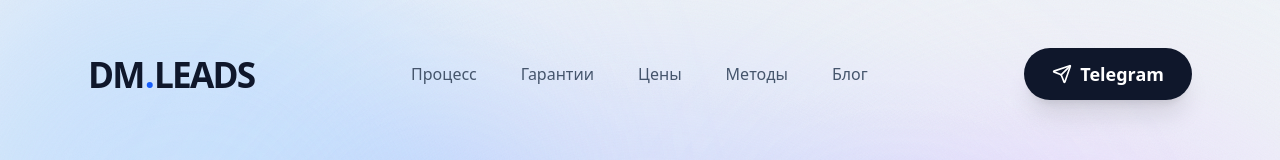
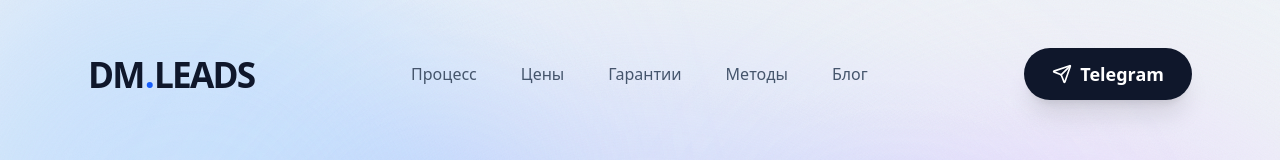
Before and after one commit to Maksimka7878/dmlead, a React (Vite) app: page / in a window 1280 px wide. Shown: the top 160 px of the page. Built offline with nearby package versions, Linux system fonts and the light colour scheme.

Commit message:
Reorder navigation to match homepage sections and integrate Blog link

```diff
--- a/components/Layout.tsx
+++ b/components/Layout.tsx
@@ -151,21 +151,32 @@ const Layout = () => {
 
                         {/* Desktop Links */}
                         <div className={`hidden md:flex items-center space-x-1 text-base font-semibold text-slate-600 ${scrolled ? 'mx-4' : 'mx-auto'}`}>
-                            {['Процесс', 'Гарантии', 'Цены', 'Методы'].map((item) => {
-                                const id = item === 'Цены' ? 'pricing' : item === 'Гарантии' ? 'guarantee' : item === 'Методы' ? 'methods' : 'process';
+                            {['Процесс', 'Цены', 'Гарантии', 'Методы', 'Блог'].map((item) => {
+                                const id = item === 'Цены' ? 'pricing' : item === 'Гарантии' ? 'guarantee' : item === 'Методы' ? 'methods' : item === 'Блог' ? 'articles' : 'process';
+                                const href = item === 'Блог' ? '/articles' : getLink(id);
+
+                                if (item === 'Блог') {
+                                    return (
+                                        <Link
+                                            key={item}
+                                            to="/articles"
+                                            className="px-5 py-2.5 rounded-full hover:bg-white/50 hover:text-blue-600 transition-all relative group"
+                                        >
+                                            {item}
+                                        </Link>
+                                    );
+                                }
+
                                 return (
                                     <a
                                         key={item}
-                                        href={getLink(id)}
+                                        href={href}
                                         className="px-5 py-2.5 rounded-full hover:bg-white/50 hover:text-blue-600 transition-all relative group"
                                     >
                                         {item}
                                     </a>
                                 );
                             })}
-                            <Link to="/articles" className="px-5 py-2.5 rounded-full hover:bg-white/50 hover:text-blue-600 transition-all relative group">
-                                Блог
-                            </Link>
                         </div>
 
                         <div className="flex items-center gap-4">
@@ -195,17 +206,23 @@ const Layout = () => {
             {mobileMenuOpen && (
                 <div className="fixed inset-0 z-40 bg-white/80 backdrop-blur-3xl pt-28 px-6 md:hidden animate-fade-in">
                     <div className="flex flex-col space-y-4 text-xl font-bold text-center">
-                        {['Процесс', 'Гарантии', 'Цены', 'Методы'].map((item) => {
-                            const id = item === 'Цены' ? 'pricing' : item === 'Гарантии' ? 'guarantee' : item === 'Методы' ? 'methods' : 'process';
+                        {['Процесс', 'Цены', 'Гарантии', 'Методы', 'Блог'].map((item) => {
+                            const id = item === 'Цены' ? 'pricing' : item === 'Гарантии' ? 'guarantee' : item === 'Методы' ? 'methods' : item === 'Блог' ? 'articles' : 'process';
+
+                            if (item === 'Блог') {
+                                return (
+                                    <Link key={item} to="/articles" onClick={() => setMobileMenuOpen(false)} className="p-4 rounded-2xl bg-white/50 border border-white/60 text-slate-800 shadow-sm hover:scale-95 transition-transform">
+                                        {item}
+                                    </Link>
+                                );
+                            }
+
                             return (
                                 <a key={item} href={getLink(id)} onClick={() => setMobileMenuOpen(false)} className="p-4 rounded-2xl bg-white/50 border border-white/60 text-slate-800 shadow-sm hover:scale-95 transition-transform">
                                     {item}
                                 </a>
                             );
                         })}
-                        <Link to="/articles" onClick={() => setMobileMenuOpen(false)} className="p-4 rounded-2xl bg-white/50 border border-white/60 text-slate-800 shadow-sm hover:scale-95 transition-transform">
-                            Блог
-                        </Link>
                         <a href={TELEGRAM_URL} target="_blank" rel="noreferrer" className="bg-blue-600 text-white py-4 rounded-2xl mt-4 shadow-xl shadow-blue-500/30">Написать в Telegram</a>
                     </div>
                 </div>
```
